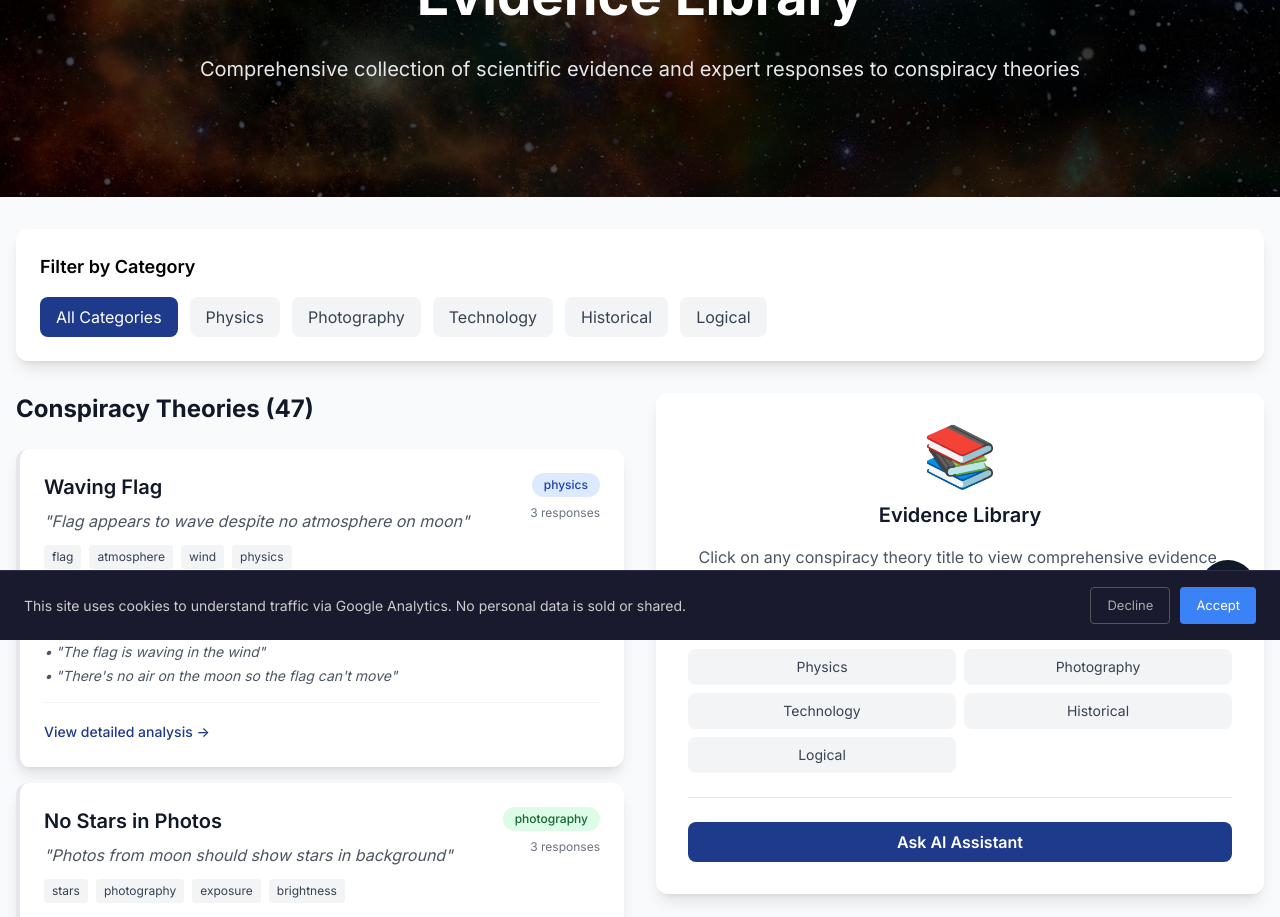
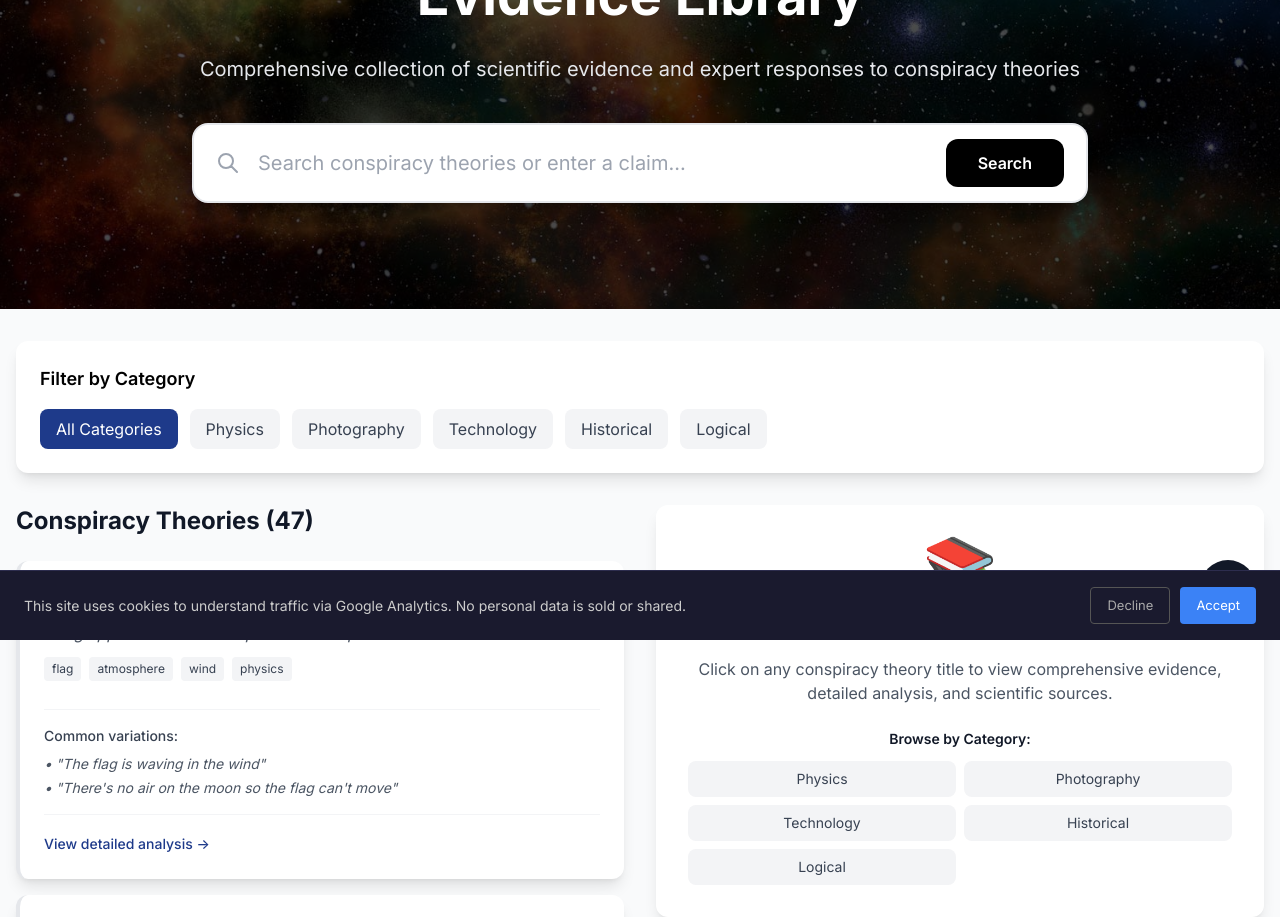
Before and after one commit to MayoLeSlayo/moon-landing-defens, a Next.js app: page /evidence in a window 1280 px wide. Shown: the part 160-1077 px from the top of the page. Built offline with nearby package versions, Linux system fonts and the light colour scheme.

Commit message:
Deploy 2026-04-07 10:07

```diff
--- a/src/app/evidence/[slug]/page.tsx
+++ b/src/app/evidence/[slug]/page.tsx
@@ -261,19 +261,6 @@ export default function EvidencePage({ params }: Props) {
                   </div>
                 )}
 
-                {/* Ask AI Assistant */}
-                <div className="bg-apollo-blue text-white rounded-xl shadow-lg p-6">
-                  <h3 className="text-xl font-bold mb-4">Need More Help?</h3>
-                  <p className="text-gray-200 mb-4 text-sm">
-                    Ask our AI assistant for personalized responses or follow-up questions about this claim.
-                  </p>
-                  <Link
-                    href={`/chat?q=${encodeURIComponent(theory.title)}`}
-                    className="block w-full bg-white text-apollo-blue text-center py-2 px-4 rounded-lg font-semibold hover:bg-gray-100 transition-colors"
-                  >
-                    Ask AI Assistant
-                  </Link>
-                </div>
 
               </div>
             </div>
--- a/src/app/evidence/page.tsx
+++ b/src/app/evidence/page.tsx
@@ -4,11 +4,15 @@ import { useState } from 'react';
 import Link from 'next/link';
 import Header from '@/components/Header';
 import Footer from '@/components/Footer';
+import SearchBar from '@/components/SearchBar';
+import SearchResults from '@/components/SearchResults';
 import { conspiracyTheories, evidenceResponses, sources } from '@/data/conspiracies';
+import { SearchResult } from '@/types';
 
 export default function EvidencePage() {
   const [selectedCategory, setSelectedCategory] = useState<string>('all');
   const [selectedConspiracy, setSelectedConspiracy] = useState<string | null>(null);
+  const [searchResults, setSearchResults] = useState<SearchResult[]>([]);
 
   const categories = ['all', 'physics', 'photography', 'technology', 'historical', 'logical'];
 
@@ -28,8 +32,19 @@ export default function EvidencePage() {
             <p className="text-xl text-gray-200 page-subtitle">
               Comprehensive collection of scientific evidence and expert responses to conspiracy theories
             </p>
+            <div className="mt-10 mb-4">
+              <SearchBar onResults={setSearchResults} showSuggestions={false} />
+            </div>
           </div>
         </section>
+
+        {searchResults.length > 0 && (
+          <section className="py-8 px-6 bg-white">
+            <div className="max-w-6xl mx-auto">
+              <SearchResults results={searchResults} />
+            </div>
+          </section>
+        )}
 
         <div className="max-w-7xl mx-auto px-4 py-8">
           {/* Category Filter */}
@@ -162,15 +177,6 @@ export default function EvidencePage() {
                   </div>
                 </div>
 
-                {/* AI Assistant Link */}
-                <div className="mt-6 pt-6 border-t border-gray-200">
-                  <Link
-                    href="/chat"
-                    className="block w-full bg-apollo-blue text-white py-2 px-4 rounded-lg font-semibold hover:bg-blue-700 transition-colors"
-                  >
-                    Ask AI Assistant
-                  </Link>
-                </div>
               </div>
             </div>
           </div>
--- a/src/app/layout.tsx
+++ b/src/app/layout.tsx
@@ -4,14 +4,14 @@ import ChatWidget from '@/components/ChatWidget'
 import CookieBanner from '@/components/CookieBanner'
 
 export const metadata: Metadata = {
-  title: 'Were The Moon Landings Real? — The Evidence',
+  title: 'Were The Moon Landings Real? — Defend Apollo',
   description: 'Did we land on the moon? Explore the science, sources, and evidence behind every moon landing conspiracy theory — and why they\'re wrong.',
   keywords: 'were the moon landings real, did we land on the moon, moon landing hoax, apollo conspiracy theory, moon landing evidence, was the moon landing faked',
   icons: {
     icon: '/favicon.svg',
   },
   openGraph: {
-    title: 'Were The Moon Landings Real? — The Evidence',
+    title: 'Were The Moon Landings Real? — Defend Apollo',
     description: 'Did we land on the moon? Explore the science behind every moon landing conspiracy theory.',
     siteName: 'Were The Moon Landings Real?',
     type: 'website',
--- a/src/components/SearchBar.tsx
+++ b/src/components/SearchBar.tsx
@@ -7,9 +7,10 @@ import { SearchEngine } from '@/lib/search';
 interface SearchBarProps {
   onResults: (results: SearchResult[]) => void;
   placeholder?: string;
+  showSuggestions?: boolean;
 }
 
-export default function SearchBar({ onResults, placeholder = "Search conspiracy theories or enter a claim..." }: SearchBarProps) {
+export default function SearchBar({ onResults, placeholder = "Search conspiracy theories or enter a claim...", showSuggestions = true }: SearchBarProps) {
   const [query, setQuery] = useState('');
   const [isLoading, setIsLoading] = useState(false);
   const searchEngine = new SearchEngine();
@@ -88,7 +89,7 @@ export default function SearchBar({ onResults, placeholder = "Search conspiracy
       </div>
 
       {/* Quick suggestions */}
-      <div className="mt-8 flex flex-wrap gap-3 justify-center">
+      {showSuggestions && <div className="mt-8 flex flex-wrap gap-3 justify-center">
         <span className="text-sm text-gray-600 mr-2 flex items-center">Try:</span>
         {['waving flag', 'no stars', 'radiation belt', 'shadows', 'moon rocks'].map((suggestion) => (
           <button
@@ -102,7 +103,7 @@ export default function SearchBar({ onResults, placeholder = "Search conspiracy
             {suggestion}
           </button>
         ))}
-      </div>
+      </div>}
     </form>
   );
 }
```
Also changed, not shown: 2 other files (tests, documents, lock files or other folders).
